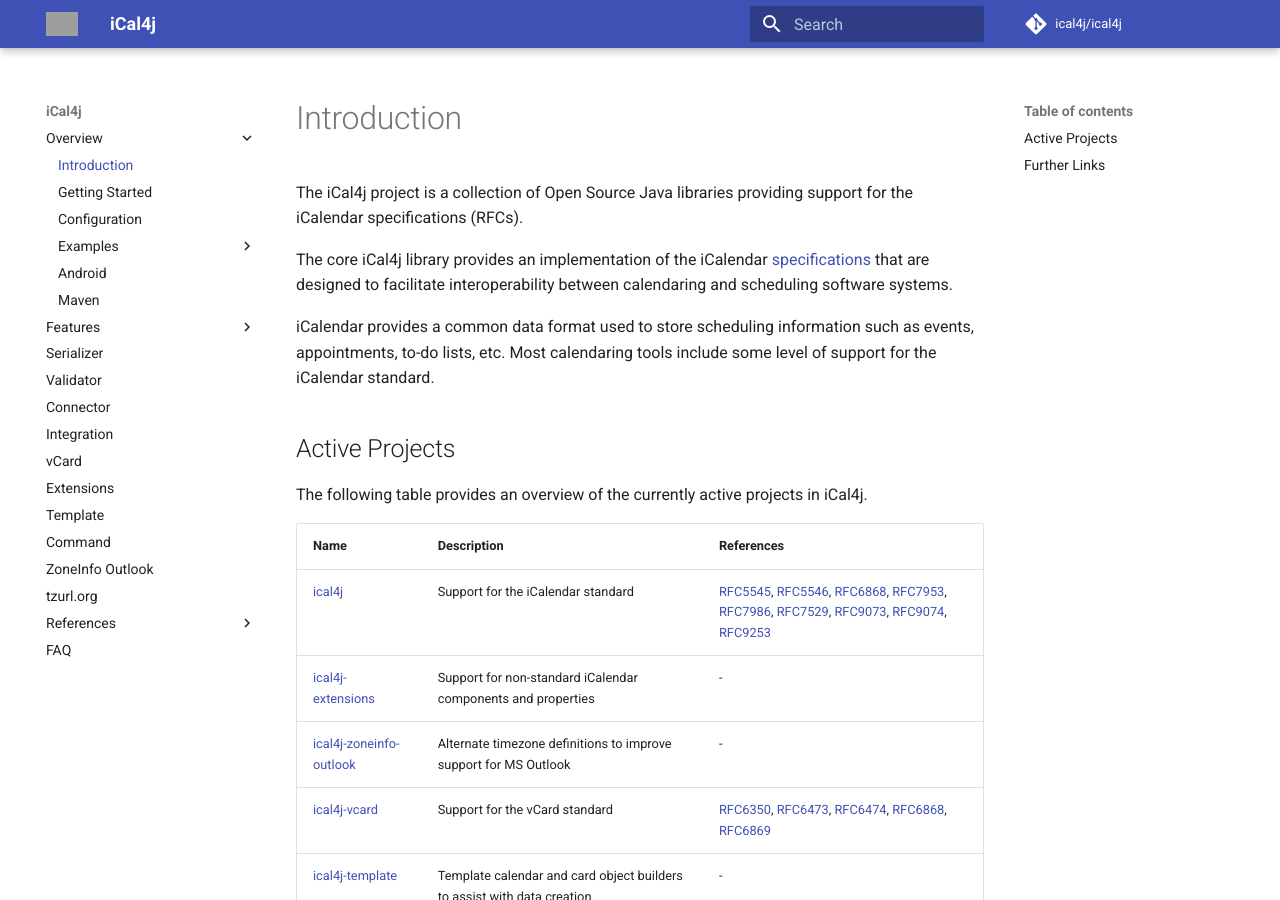
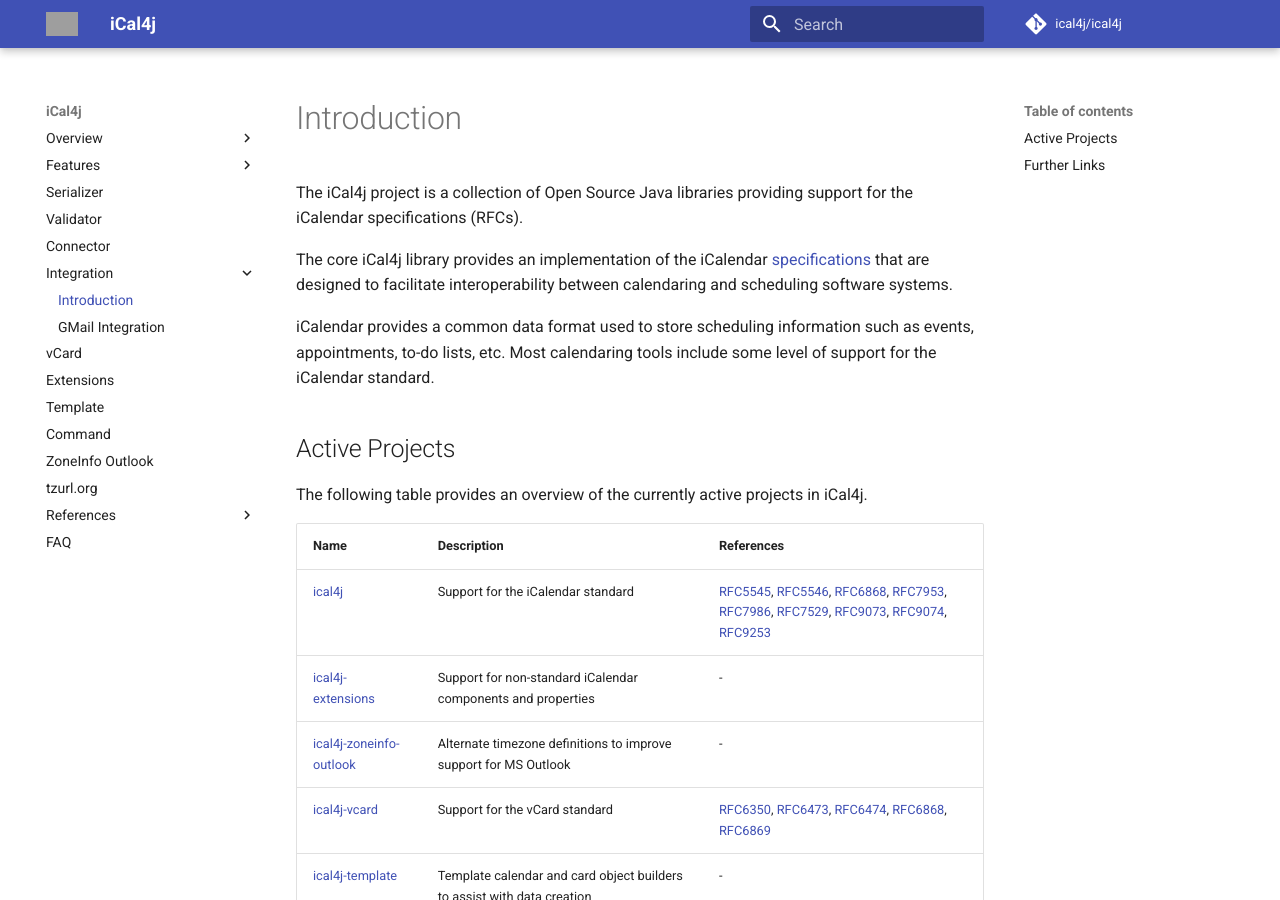
Before and after one commit to ical4j/ical4j-user-guide, an MkDocs documentation site: the page built from docs/index.md, in a window 1280 px wide and 900 px high. Built offline with MkDocs 1.6.1 and Material for MkDocs 9.7.7, drawn with Linux system fonts in a browser that asks for light colours; comment, search, counter and statistics services are not loaded; grey boxes are pictures that could not be loaded.

Commit message:
Refactor integration usage

```diff
--- a/mkdocs.yml
+++ b/mkdocs.yml
@@ -58,7 +58,9 @@
   - Serializer: serializer.md
   - Validator: validator.md
   - Connector: connector.md
-  - Integration: integration.md
+  - Integration:
+    - Overview: index.md
+    - GMail Integration: gmail.md
   - vCard: vcard.md
   - Extensions: extensions.md
   - Template: template.md
```
Also changed, not shown: docs/integration/gmail.md (added), docs/integration/index.md (renamed from docs/integration.md).
